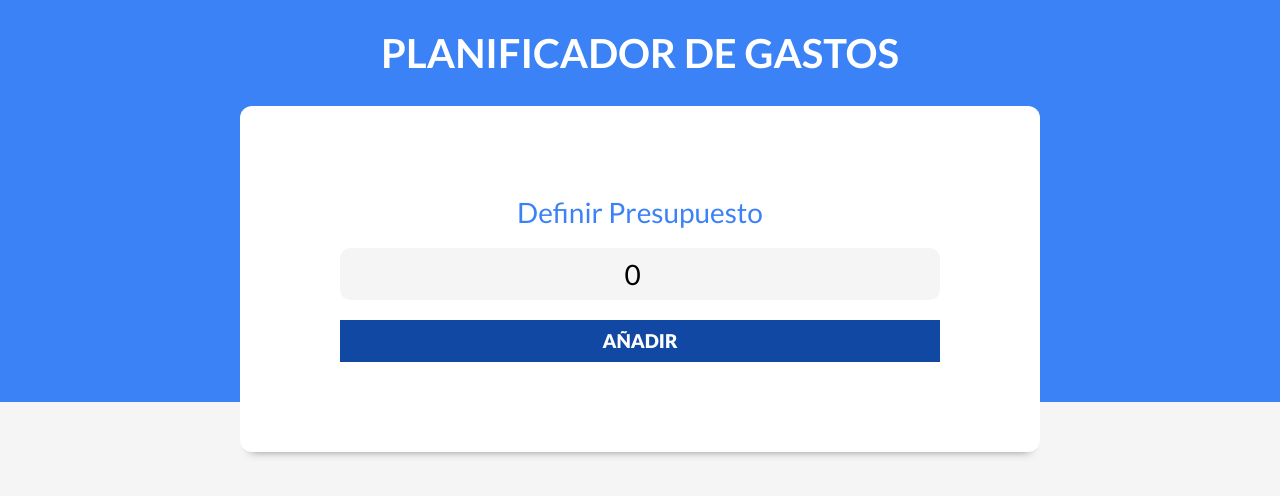
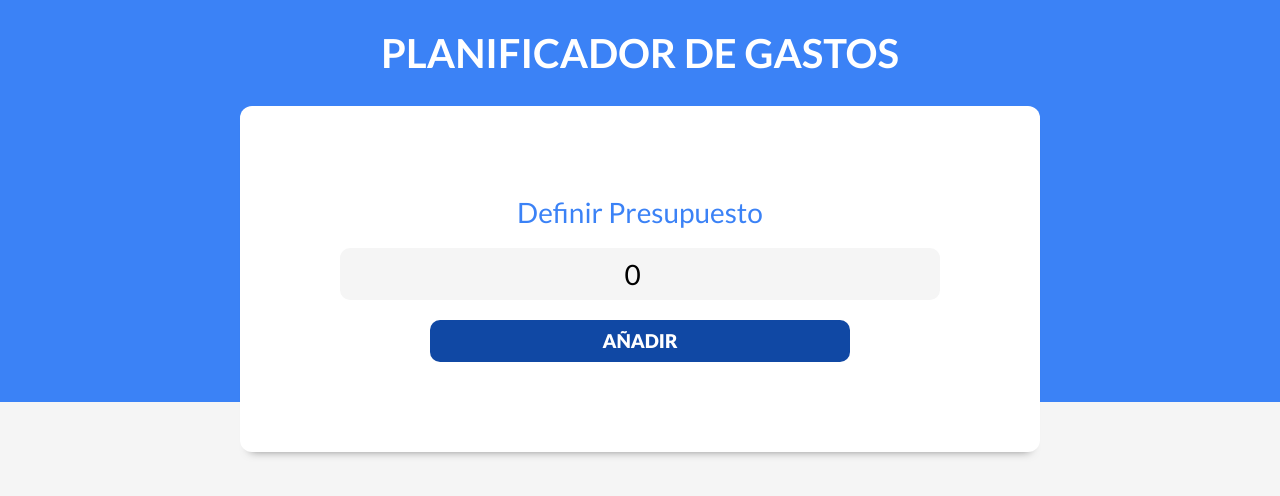
Before and after one commit to gomez-fernando/expense-control, a React (Vite) app: page / in a window 1280 px wide. Shown: the top 496 px of the page. Built offline with nearby package versions, Linux system fonts and the light colour scheme.

Commit message:
Update styles for buttons

```diff
--- a/src/index.css
+++ b/src/index.css
@@ -104,14 +104,15 @@ header h1 {
 .form input[type="submit"] {
     background-color: #1048a4;
     border: none;
+    border-radius: 10px;
     padding: 1rem;
     text-align: center;
-    margin-top: 2rem;
+    margin: 2rem auto 0 auto;
     color: var(--white);
     font-weight: 900;
     text-transform: uppercase;
     font-size: 1.9rem;
-    width: 100%;
+    width: 70%;
     transition: background-color 300ms ease;
 }
 @media (min-width: 768px) {
```
